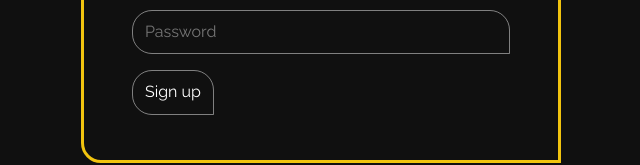
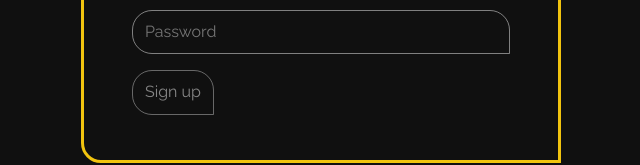
Before and after one commit to SiddharthShyniben/hive, a SvelteKit app: page /signup in a window 1280 px wide. Shown: the part 397-562 px from the top of the page, without its empty margins (319-959 px from the left). Built offline with nearby package versions, Linux system fonts and the light colour scheme.

Commit message:
Add form logic

```diff
--- a/src/routes/signup/+page.svelte
+++ b/src/routes/signup/+page.svelte
@@ -19,6 +19,7 @@
 	}
 
 	input {
+		color: inherit;
 		padding: 0.75rem;
 		width: 22ch;
 		background-color: #0000;
@@ -27,7 +28,7 @@
 		border-bottom-right-radius: 0;
 		margin: 0.5rem 2rem;
 		width: calc(100% - 4rem);
-		transition: border-color 500ms;
+		transition: border-color 250ms, outline 250ms;
 	}
 
 	button {
@@ -39,23 +40,43 @@
 		border-bottom-right-radius: 0;
 		color: inherit;
 		padding: 0.75rem;
-		transition: border-color 500ms;
+		transition: border-color 250ms, outline 250ms, brightness 100ms, color 100ms;
 	}
 
-	button:hover, input:hover {
+	button:hover:not(disabled), input:hover {
 		border-color: #CCCC;
 		background-color: #F1C40F08;
 	}
 
-	button:focus, input:focus {
+	button:focus:not(disabled), input:focus {
 		border-color: #F1C40F;
 		outline: solid #F1C40F;
+	}
+
+	button[disabled] {
+		filter: brightness(0.8);
+		color: #CCCC;
 	}
 </style>
 
 <div id="main">
 	<h1>Get started with Hive!</h1>
-	<input type="text" placeholder="Username"><br>
-	<input type="password" placeholder="Password"><br>
-	<button type="submit">Sign up</button>
+	<input type="text" placeholder="Username" bind:value={username}><br>
+	<input type="password" placeholder="Password" bind:value={password}><br>
+	<button type="submit" on:click={submit} disabled={!isValid(username, password)}>Sign up</button>
 </div>
+
+<script lang="ts">
+	let username = '';
+	let password = '';
+
+	function submit(): void {
+		console.log(username, password);
+		username = '';
+		password = '';
+	}
+
+	function isValid(username: string, password: string): boolean {
+		return username.length > 3 && password.length > 0;
+	}
+</script>
```
